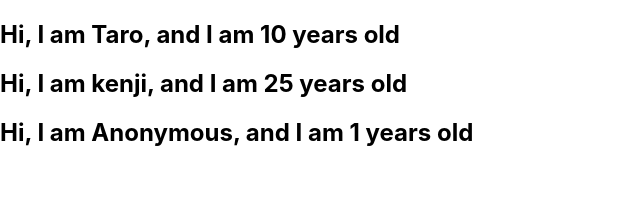
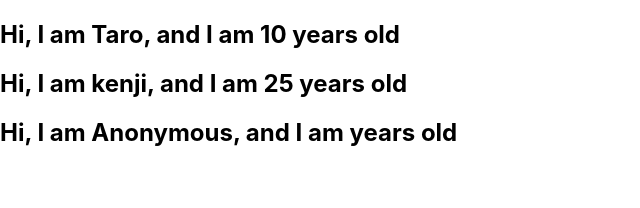
Before and after one commit to aguriken/react-crud-app, a React (Create React App) app: page / in a window 1280 px wide. Shown: the top 208 px of the page, without its empty margins (0-640 px from the left). Built offline with nearby package versions, Linux system fonts and the light colour scheme.

Commit message:
lean props types

```diff
--- a/src/App.js
+++ b/src/App.js
@@ -1,4 +1,5 @@
 import React, { Component } from 'react';
+import PropTypes from 'prop-types'
 
 // class App extends Component {
 //   render() {
@@ -38,8 +39,9 @@ const User = (props) => {
   return <h2>Hi, I am {props.name}, and I am {props.age} years old</h2>
 }
 
-User.defaultProps = {
-  age: 1
+User.propTypes = {
+  name: PropTypes.string,
+  age: PropTypes.number.isRequired
 }
 
 export default App;
```
